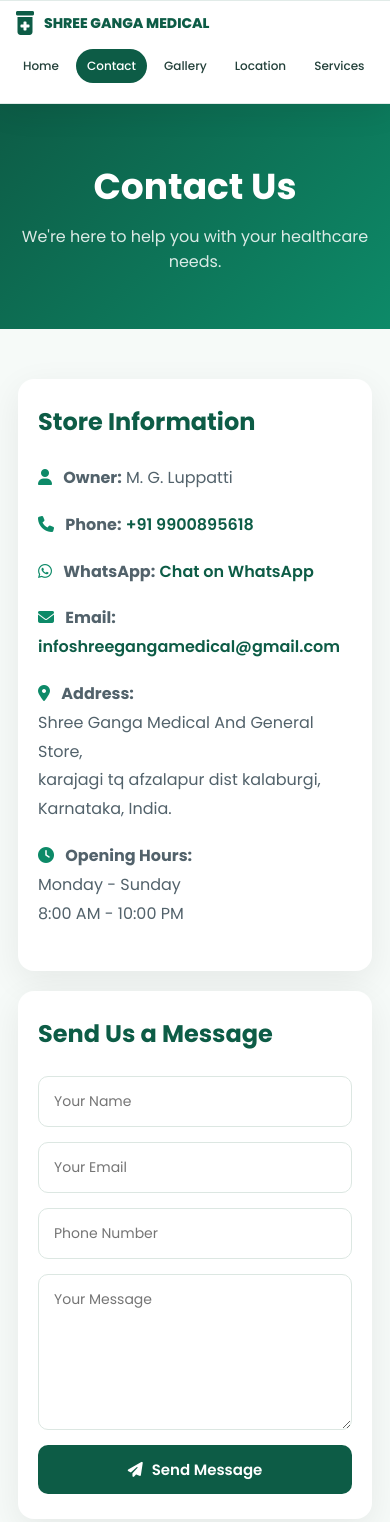
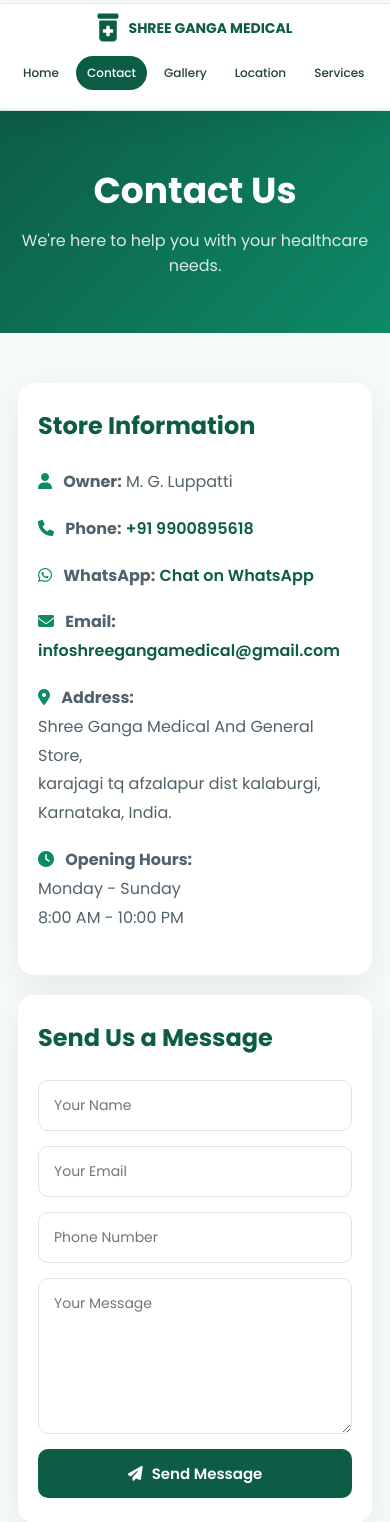
Before and after one commit to riteshml0211-cpu/shree-ganga-medical, a Flask app: page /contact in a window 390 px wide. Shown: the top 1522 px of the page. Run offline with Flask 3, Linux system fonts and the light colour scheme.

Commit message:
Improve mobile navigation

```diff
--- a/static/css/style.css
+++ b/static/css/style.css
@@ -41,13 +41,16 @@
    NAVBAR
 ========================================= */
 
+/* =========================================
+   NAVBAR - DESKTOP + MOBILE
+========================================= */
+
 .navbar {
     width: 92%;
     max-width: 1400px;
     min-height: 72px;
 
     margin: 18px auto;
-
     padding: 10px 22px;
 
     display: flex;
@@ -55,22 +58,245 @@
     justify-content: space-between;
     gap: 20px;
 
+    box-sizing: border-box;
+
     background: rgba(255, 255, 255, 0.88);
 
     backdrop-filter: blur(12px);
     -webkit-backdrop-filter: blur(12px);
 
     border: 1px solid rgba(13, 92, 70, 0.12);
-
     border-radius: 20px;
 
     box-shadow: 0 8px 30px rgba(0, 0, 0, 0.07);
 
-    position: relative;
-
-    z-index: 1000;
-
-    transition: 0.3s ease;
+    /* STAYS VISIBLE WHILE PAGE SCROLLS */
+    position: sticky;
+    top: 10px;
+
+    z-index: 9999;
+
+    transition:
+        background 0.3s ease,
+        box-shadow 0.3s ease,
+        transform 0.3s ease;
+}
+
+
+/* =========================================
+   LOGO
+========================================= */
+
+.navbar .logo {
+    display: flex;
+    align-items: center;
+    gap: 10px;
+
+    flex-shrink: 0;
+
+    color: #0d5c46;
+
+    font-size: 20px;
+    font-weight: 700;
+
+    white-space: nowrap;
+}
+
+.navbar .logo-img {
+    width: 48px;
+    height: 48px;
+
+    object-fit: contain;
+
+    flex-shrink: 0;
+}
+
+.navbar .logo i {
+    font-size: 28px;
+}
+
+
+/* =========================================
+   NAVIGATION LINKS - DESKTOP
+========================================= */
+
+.navbar ul {
+    display: flex;
+    align-items: center;
+    justify-content: flex-end;
+
+    gap: 5px;
+
+    list-style: none;
+
+    margin: 0;
+    padding: 0;
+
+    flex-wrap: nowrap;
+}
+
+.navbar ul li {
+    list-style: none;
+    flex-shrink: 0;
+}
+
+.navbar ul li a {
+    display: block;
+
+    padding: 10px 14px;
+
+    color: #24483f;
+
+    text-decoration: none;
+
+    font-size: 15px;
+    font-weight: 600;
+
+    white-space: nowrap;
+
+    border-radius: 12px;
+
+    transition: 0.25s ease;
+}
+
+.navbar ul li a:hover,
+.navbar ul li a.active {
+    background: #0d5c46;
+    color: #ffffff;
+}
+
+
+/* =========================================
+   MOBILE + TABLET
+========================================= */
+
+@media (max-width: 900px) {
+
+    .navbar {
+        width: 96%;
+
+        min-height: auto;
+
+        margin: 8px auto;
+        padding: 8px 10px;
+
+        gap: 8px;
+
+        top: 5px;
+
+        border-radius: 16px;
+
+        flex-direction: column;
+        align-items: stretch;
+    }
+
+
+    /* LOGO */
+
+    .navbar .logo {
+        justify-content: center;
+
+        font-size: 16px;
+    }
+
+    .navbar .logo-img {
+        width: 38px;
+        height: 38px;
+    }
+
+
+    /* SCROLLABLE NAVIGATION */
+
+    .navbar ul {
+        width: 100%;
+
+        display: flex;
+
+        justify-content: flex-start;
+
+        flex-wrap: nowrap;
+
+        overflow-x: auto;
+        overflow-y: hidden;
+
+        -webkit-overflow-scrolling: touch;
+
+        scrollbar-width: none;
+
+        padding: 2px 0 4px;
+    }
+
+    .navbar ul::-webkit-scrollbar {
+        display: none;
+    }
+
+    .navbar ul li {
+        flex: 0 0 auto;
+    }
+
+    .navbar ul li a {
+        padding: 9px 13px;
+
+        font-size: 14px;
+
+        border-radius: 10px;
+
+        white-space: nowrap;
+    }
+
+}
+
+
+/* =========================================
+   SMALL MOBILE
+========================================= */
+
+@media (max-width: 480px) {
+
+    .navbar {
+        width: 97%;
+
+        margin: 5px auto;
+
+        padding: 7px 8px;
+
+        top: 3px;
+
+        border-radius: 14px;
+    }
+
+    .navbar .logo {
+        font-size: 14px;
+    }
+
+    .navbar .logo-img {
+        width: 34px;
+        height: 34px;
+    }
+
+    .navbar ul {
+        gap: 4px;
+    }
+
+    .navbar ul li a {
+        padding: 8px 12px;
+
+        font-size: 13px;
+    }
+
+}
+
+
+/* =========================================
+   PREVENT HORIZONTAL PAGE SCROLL
+========================================= */
+
+html,
+body {
+    width: 100%;
+    max-width: 100%;
+    overflow-x: hidden;
+    overflow-y: visible;
 }
 
 
```
